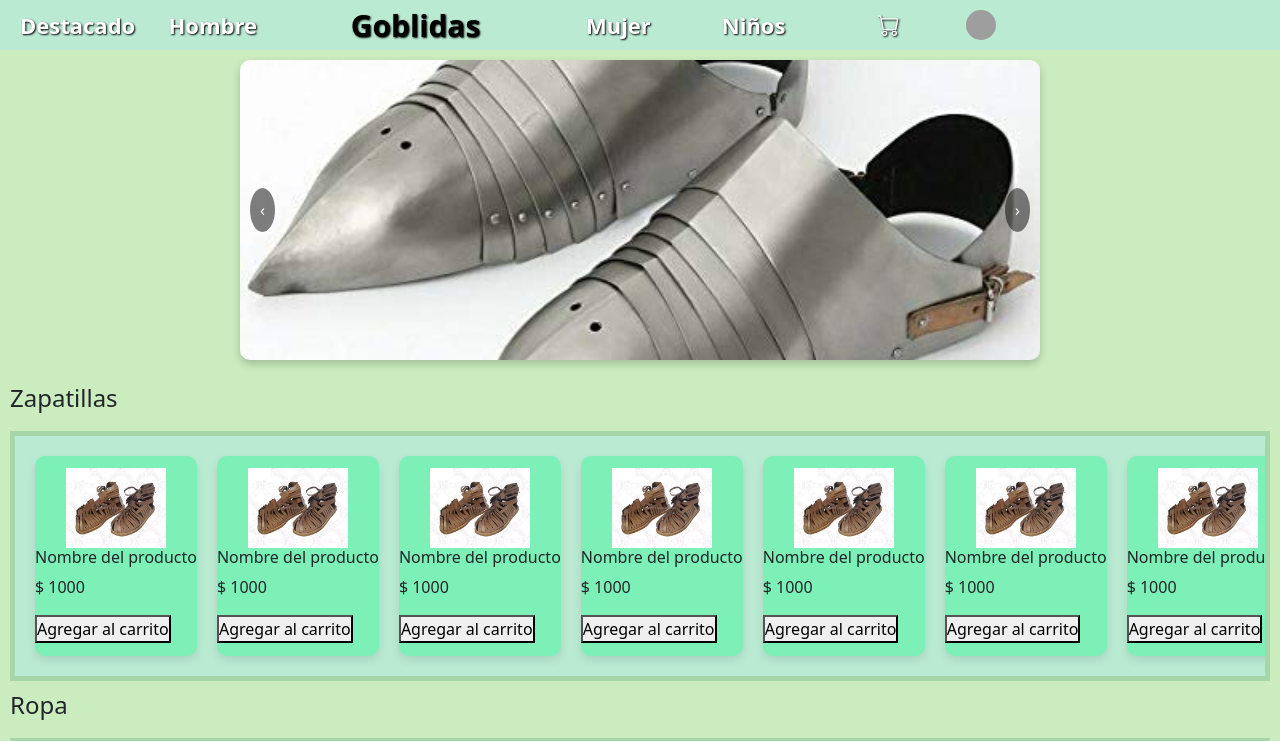
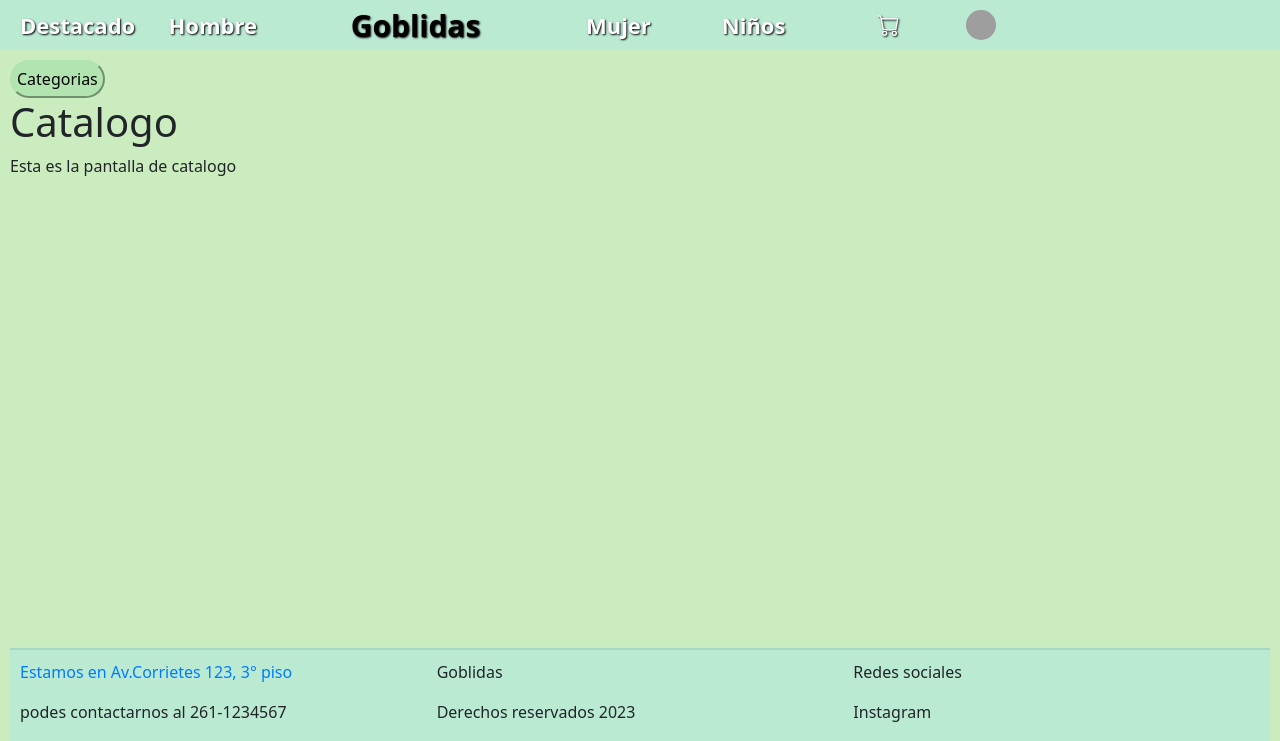
Before and after one commit to nelkitsune/Goblidas-FrontEnd, a React (Vite) app in the folder goblidas-frontEnd/: page / in a window 1280 px wide. Shown: the top 741 px of the page. Built offline with nearby package versions, Linux system fonts and the light colour scheme; grey boxes are pictures that could not be loaded.

Commit message:
avance cartegoria

```diff
--- a/goblidas-frontEnd/src/App.tsx
+++ b/goblidas-frontEnd/src/App.tsx
@@ -13,7 +13,7 @@ function App() {
       <div className="parent">
         <div className="NavBarApp"><NavBar /></div>
         <div className="Pantalla">
-          <Home />
+          <Catalogo />
           <PieDePagina />
         </div>
       </div>
--- a/goblidas-frontEnd/src/components/screens/Catalogo/Catalogo.tsx
+++ b/goblidas-frontEnd/src/components/screens/Catalogo/Catalogo.tsx
@@ -1,9 +1,23 @@
-import React from 'react'
+import React, { useState } from 'react'
+import { SideCatalogo } from '../../ui/SideCatalogo/SideCatalogo'
+import './CatalogoEstilo.css'
+
 
 export const Catalogo = () => {
+
+    const [sideCatalogo, setSideCatalogo] = useState(false)
+
+    const handleOpenSideCatalogo = () => {
+        console.log(sideCatalogo)
+        setSideCatalogo(!sideCatalogo)
+    }
     return (
         <>
             <div className="Catalogo">
+                <button onClick={handleOpenSideCatalogo} className="btnFiltros">
+                    Categorias
+                </button>
+                {sideCatalogo && <SideCatalogo />}
                 <h1>Catalogo</h1>
                 <p>Esta es la pantalla de catalogo</p>
             </div>
--- a/goblidas-frontEnd/src/components/screens/Catalogo/CatalogoEstilo.css
+++ b/goblidas-frontEnd/src/components/screens/Catalogo/CatalogoEstilo.css
@@ -0,0 +1,7 @@
+.btnFiltros{
+    background-color: #B1E4AE;
+    border-radius: 40px;
+    padding: 5px;
+    border-color: #B1E4AE;
+
+}
--- /dev/null
+++ b/goblidas-frontEnd/src/components/ui/SideCatalogo/SideCatalogo.css
@@ -0,0 +1,4 @@
+.sideCatalogoTotal{
+    background-color: #B1E4AE;
+
+}
--- /dev/null
+++ b/goblidas-frontEnd/src/components/ui/SideCatalogo/SideCatalogo.tsx
@@ -0,0 +1,50 @@
+import React from 'react'
+import "./SideCatalogo.css"
+
+export const SideCatalogo = () => {
+  return (
+    <>
+        <div className="sideCatalogoTotal">
+            <div>
+                <h2>Categorias</h2>
+            </div>
+            <div>
+                <ul>
+                    <li>Hombre</li>
+                    <li>Mujer</li>
+                    <li>Niño</li>
+                </ul>
+            </div>
+            <div>
+                <ul>
+                    <li>Mocasines</li>
+                    <li>Botas</li>
+                    <li>Chatitas</li>
+                    <li>Sandalias</li>
+                    <li>Alpargatas</li>
+                    <li>Pantuflas</li>
+                    <li>Tennis</li>
+                </ul>
+            </div>
+            <div>
+                <h3>Precio</h3>
+            </div>
+            <div>
+                <h3>Talle</h3>
+                <ul>
+                    <li>40</li>
+                    <li>41</li>
+                    <li>42</li>
+                    <li>43</li>
+                    <li>44</li>
+                    <li>45</li>
+                    <li>46</li>
+                    <li>47</li>
+                    <li>48</li>
+                    <li>49</li>
+                </ul>
+            </div>
+        </div>
+    </>
+  )
+}
```
Also changed, not shown: goblidas-frontEnd/src/components/img/zapa.webp (added).
